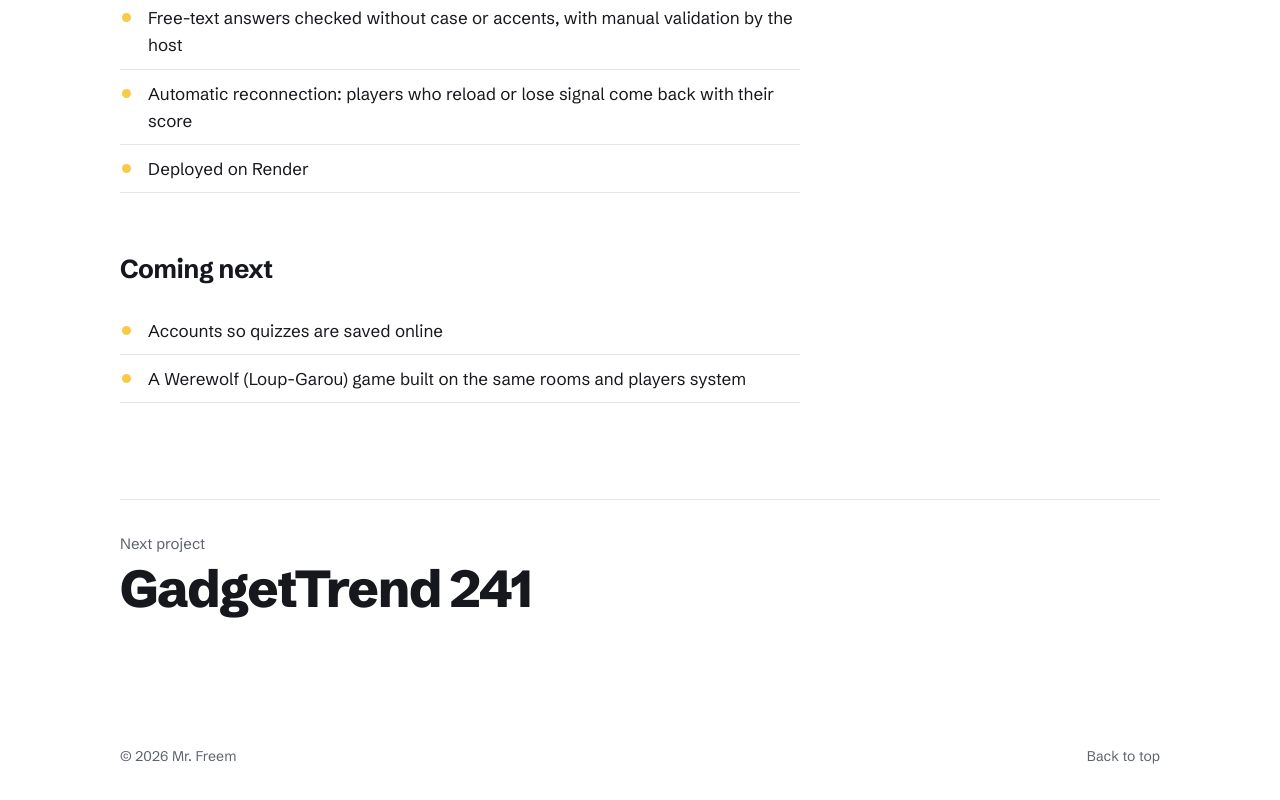
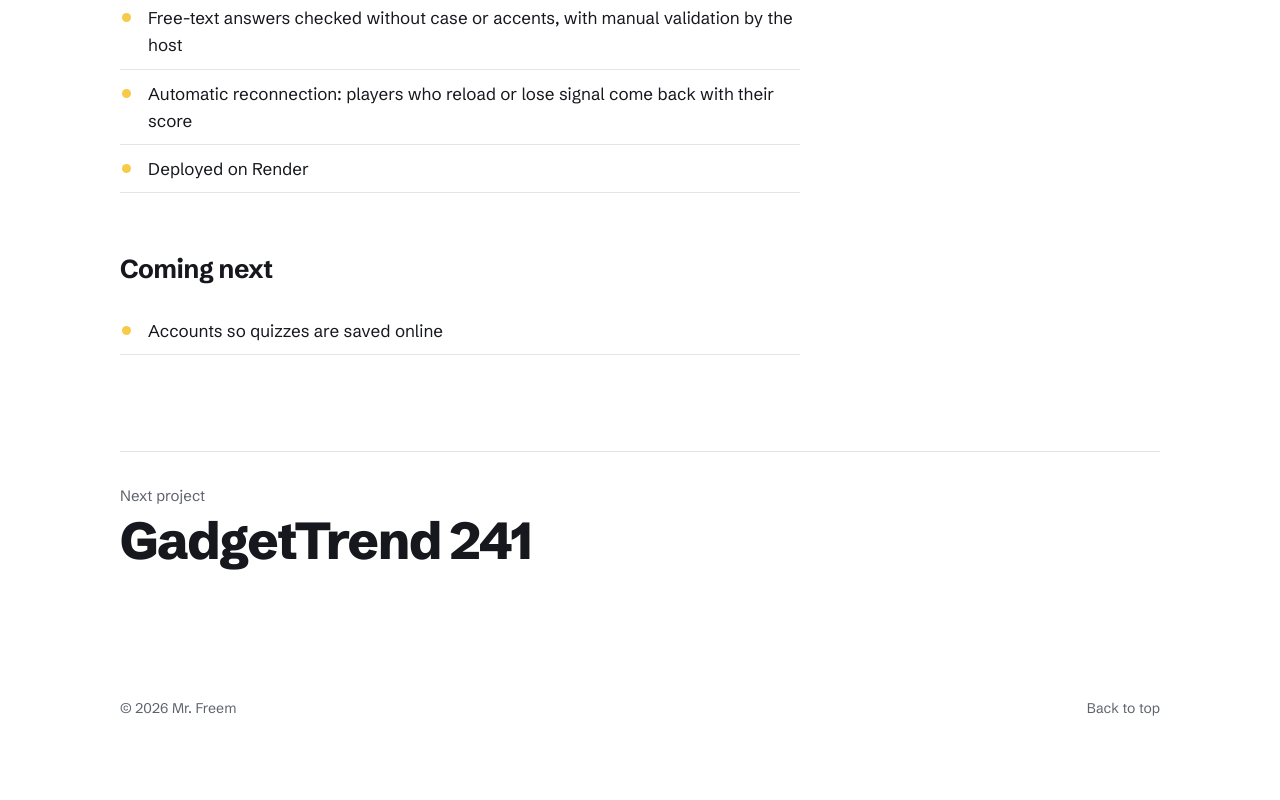
Before and after one commit to MrFreem3122/Mr.Freem, a plain HTML site: page projects/quiz.html in a window 1280 px wide. Shown: the part 2325-3125 px from the top of the page. After the commit the page ends 3076 px from the top, so only its background shows below. Drawn offline with Linux system fonts and the light colour scheme.

Commit message:
OtaKu Quiz: remove Werewolf from next steps (separate game)
Co-Authored-By: Claude Opus 5.5 <noreply@anthropic.com>
Claude-Session: https://claude.ai/code/session_01NCX4epwNTZByhYwrHuWrgw

```diff
--- a/projects/quiz.html
+++ b/projects/quiz.html
@@ -104,7 +104,6 @@
         <h2>Coming next</h2>
         <ul class="checklist">
           <li>Accounts so quizzes are saved online</li>
-          <li>A Werewolf (Loup-Garou) game built on the same rooms and players system</li>
         </ul>
       </section>
   </div>
```
